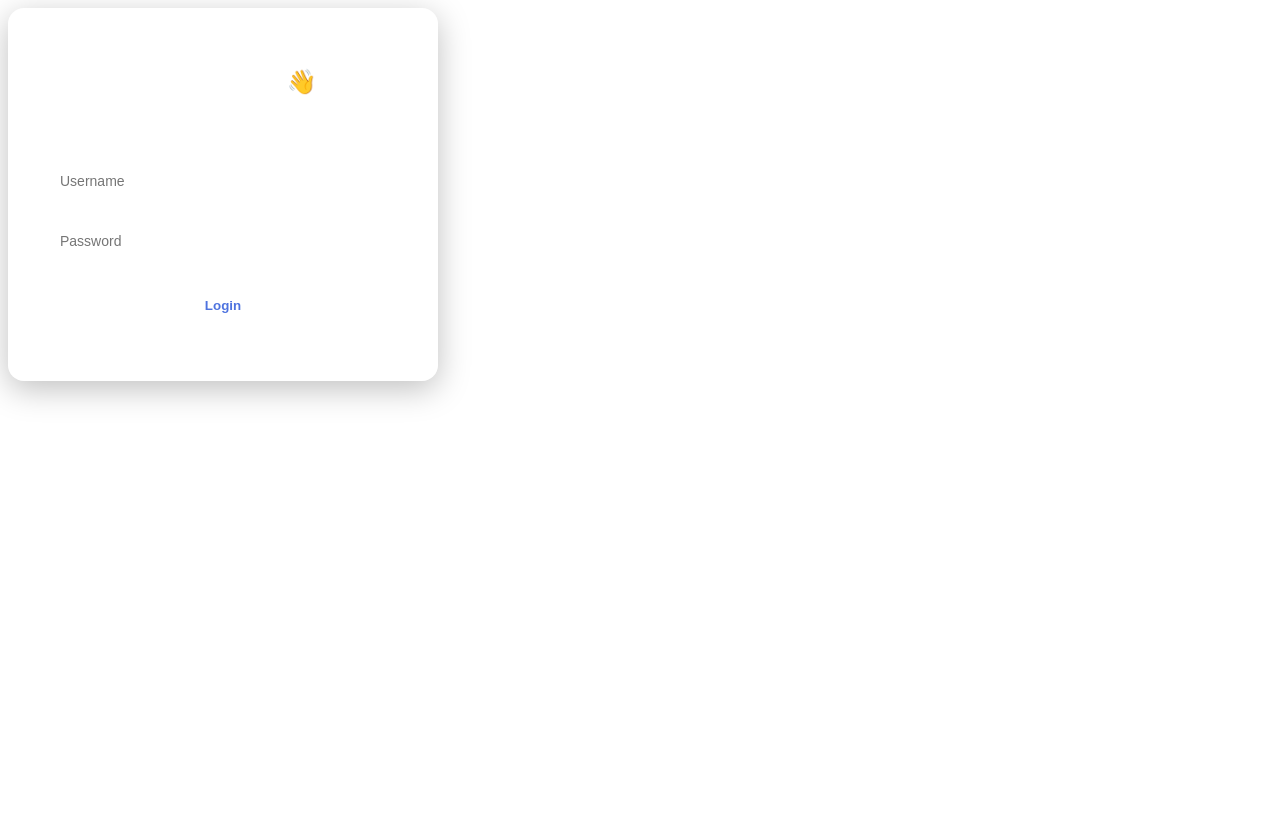
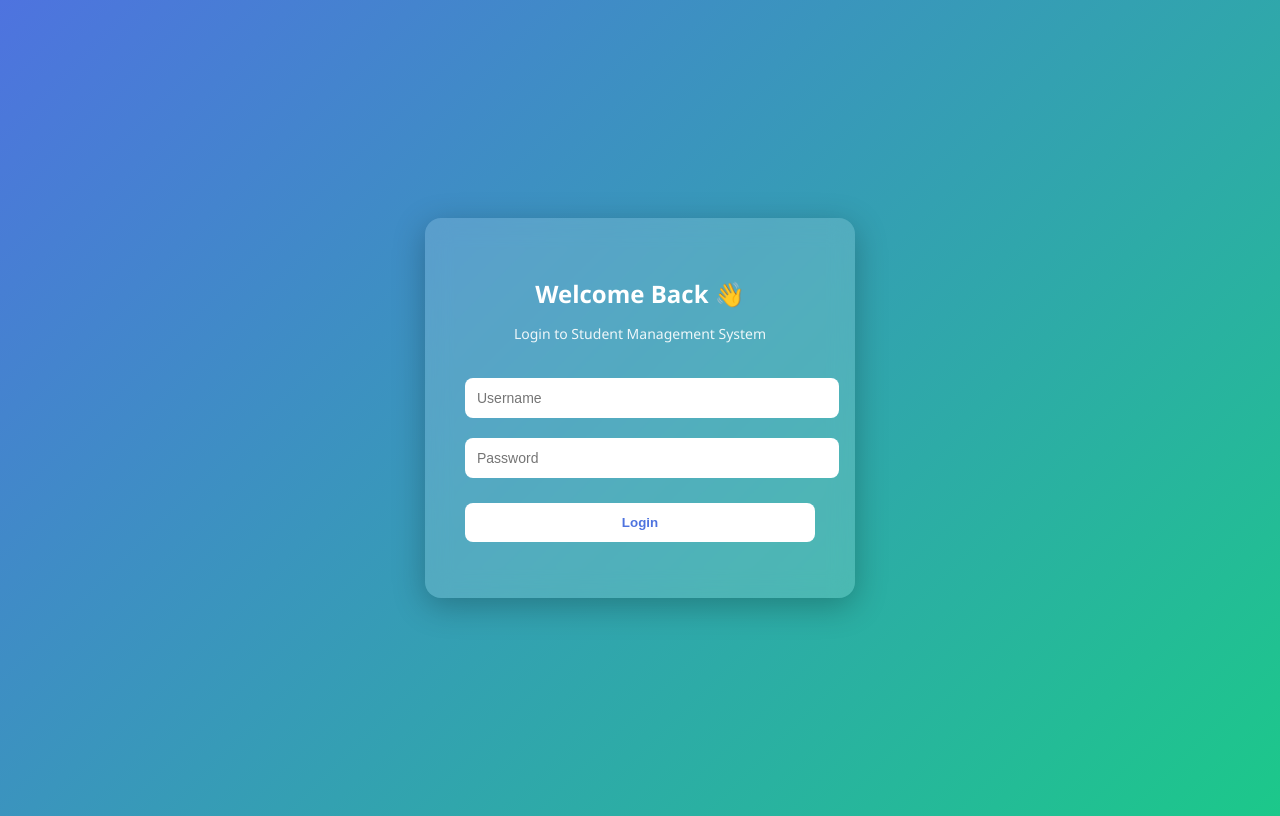
Before and after one commit to Devicharan16/student-frontend, a plain HTML site: page index.html in a window 1280 px wide. Drawn offline with Linux system fonts and the light colour scheme.

Commit message:
Fix CSS path

```diff
--- a/index.html
+++ b/index.html
@@ -4,7 +4,7 @@
   <meta charset="UTF-8" />
   <meta name="viewport" content="width=device-width, initial-scale=1.0" />
   <title>Student Management Login</title>
-  <link rel="stylesheet" href="./style.css" />
+  <link rel="stylesheet" href="style.css" />
 </head>
 <body class="login-page">
 
--- a/style.css
+++ b/style.css
@@ -1,4 +1,4 @@
-<<<<<<< HEAD
+
 .login-page {
   height: 100vh;
   display: flex;
```
Also changed, not shown: dashboard.html (+1 -1 lines).
